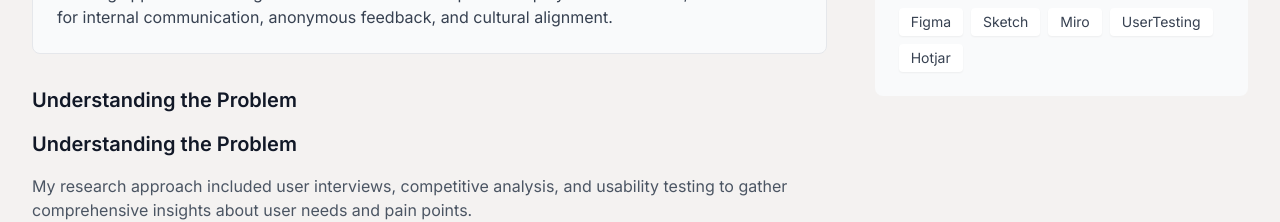
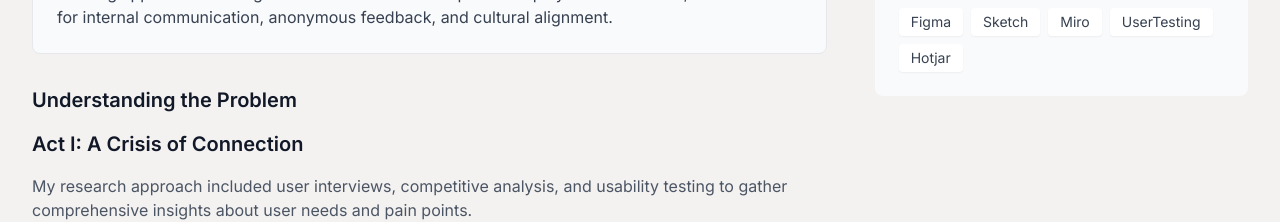
Before and after one commit to MeysEbrahimi/sam-portfo, a React (Vite) app: page /projects/ecommerce-mobile-app in a window 1280 px wide. Shown: the part 1220-1442 px from the top of the page. Built offline with nearby package versions, Linux system fonts and the light colour scheme.

Commit message:
Deploy application to Netlify

```diff
--- a/src/pages/ProjectDetailPage.tsx
+++ b/src/pages/ProjectDetailPage.tsx
@@ -55,7 +55,7 @@ const ProjectDetailPage = () => {
             </div>
 
             <h3 className="text-xl font-semibold mb-4">Understanding the Problem </h3 >
-                        <h3 className="text-xl font-semibold mb-4">Understanding the Problem </h3 >
+                        <h2 className="text-xl font-semibold mb-4">Act I: A Crisis of Connection </h2 >
 
             <p className="text-gray-600 mb-4">
               My research approach included user interviews, competitive analysis, and usability testing to gather comprehensive insights about user needs and pain points.
```
